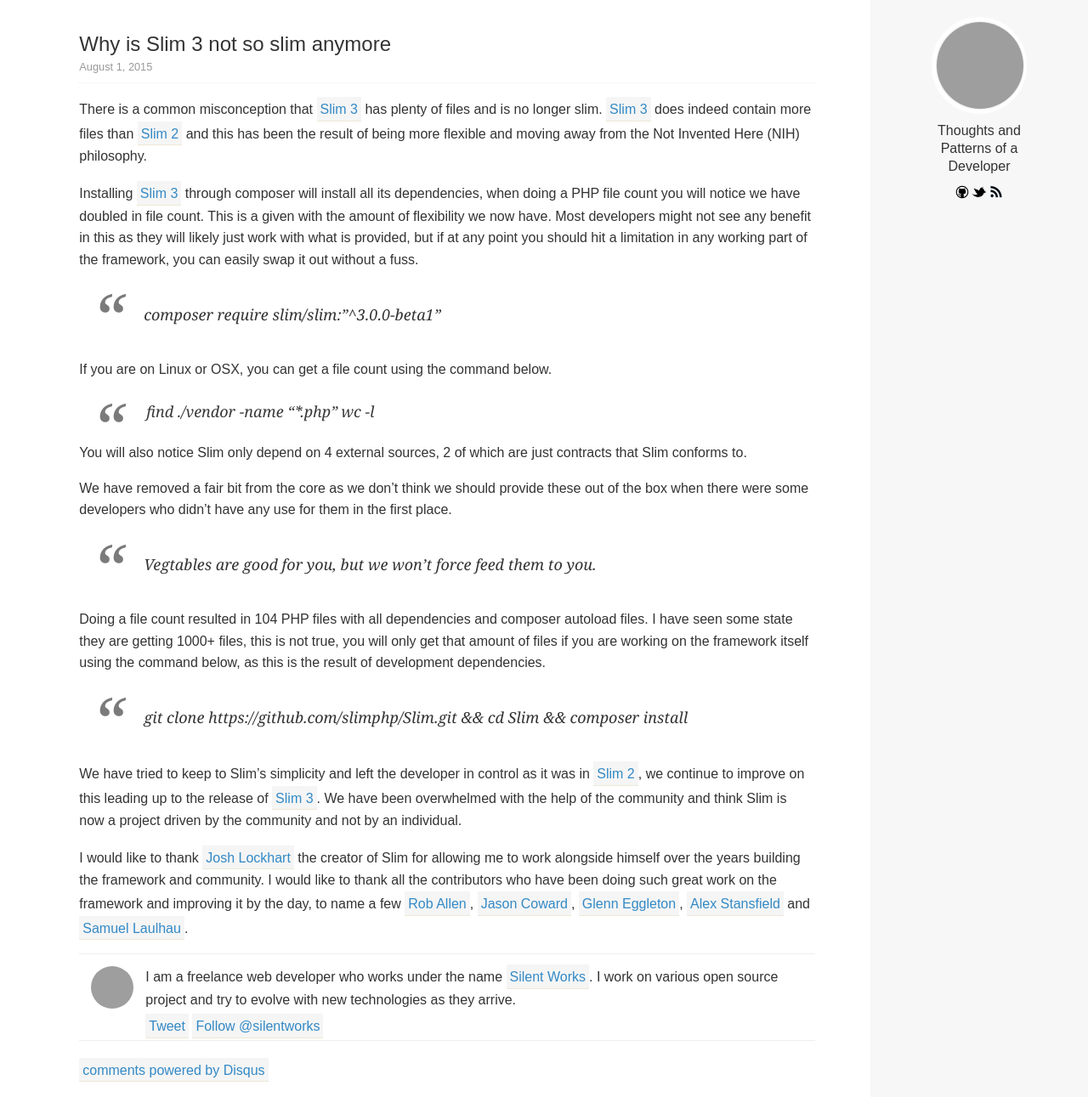
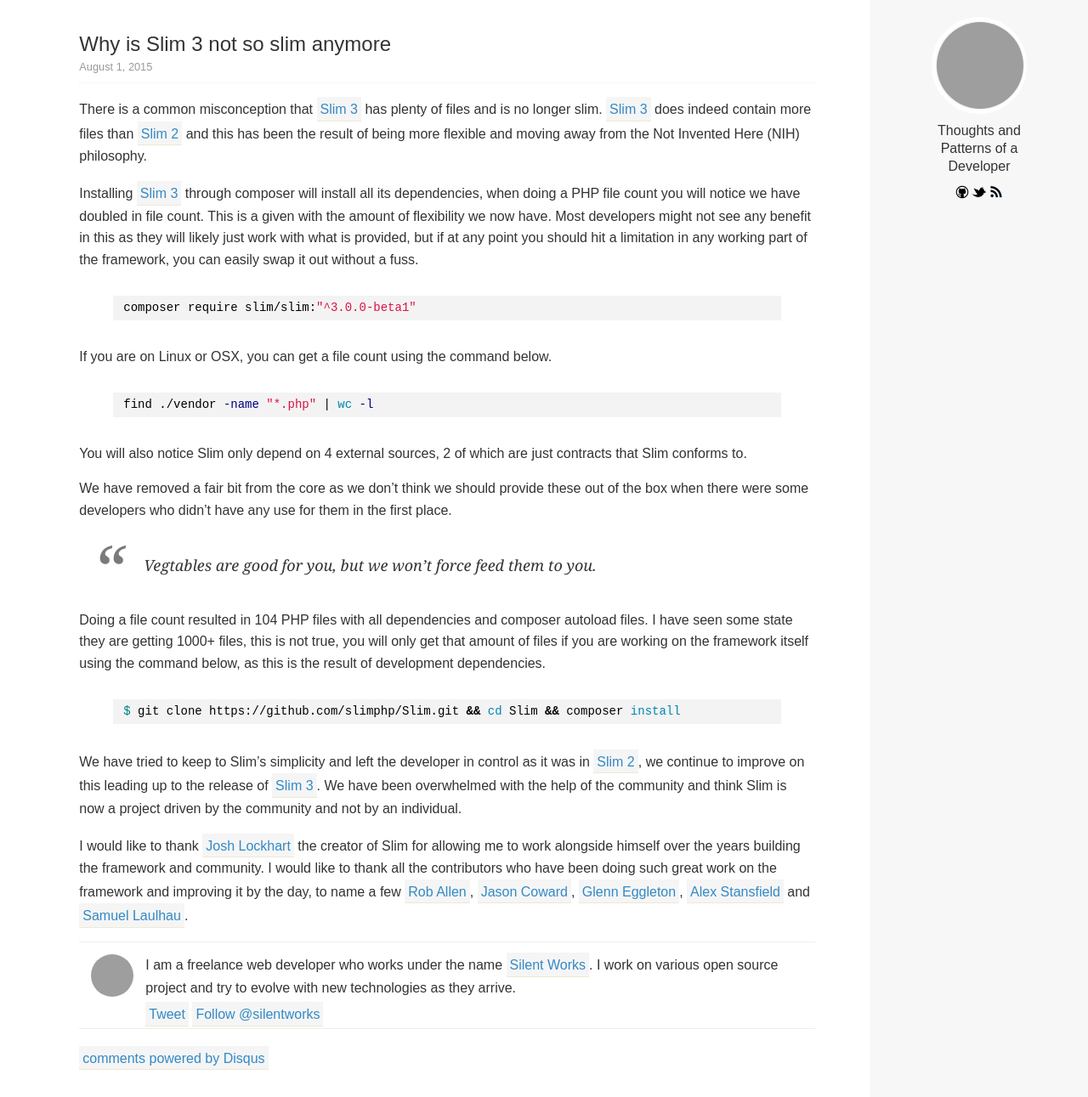
Before and after one commit to silentworks/thoughts, a Jekyll site: the page built from _posts/2015-08-01-why-is-slim3-not-so-slim-anymore.md, in a window 1280 px wide and 1291 px high. Shown: the whole window at 85% size. Built offline with Jekyll 4.4.1, drawn with Linux system fonts in a browser that asks for light colours; Markdown is read by kramdown in place of the engine named in the settings; comment, search, counter and statistics services are not loaded; grey boxes are pictures that could not be loaded.

Commit message:
Update 2015-08-01-why-is-slim3-not-so-slim-anymore.md

```diff
--- a/_posts/2015-08-01-why-is-slim3-not-so-slim-anymore.md
+++ b/_posts/2015-08-01-why-is-slim3-not-so-slim-anymore.md
@@ -10,11 +10,15 @@ There is a common misconception that [Slim 3][] has plenty of files and is no lo
 
 Installing [Slim 3][] through composer will install all its dependencies, when doing a PHP file count you will notice we have doubled in file count. This is a given with the amount of flexibility we now have. Most developers might not see any benefit in this as they will likely just work with what is provided, but if at any point you should hit a limitation in any working part of the framework, you can easily swap it out without a fuss.
 
-> composer require slim/slim:"^3.0.0-beta1"
+{% highlight bash %}
+composer require slim/slim:"^3.0.0-beta1"
+{% endhighlight %}
 
 If you are on Linux or OSX, you can get a file count using the command below.
 
-> find ./vendor -name "*.php" | wc -l
+{% highlight bash %}
+find ./vendor -name "*.php" | wc -l
+{% endhighlight %}
 
 You will also notice Slim only depend on 4 external sources, 2 of which are just contracts that Slim conforms to.
 
@@ -24,7 +28,9 @@ We have removed a fair bit from the core as we don't think we should provide the
 
 Doing a file count resulted in 104 PHP files with all dependencies and composer autoload files. I have seen some state they are getting 1000+ files, this is not true, you will only get that amount of files if you are working on the framework itself using the command below, as this is the result of development dependencies.
 
-> git clone https://github.com/slimphp/Slim.git && cd Slim && composer install
+{% highlight bash %}
+$ git clone https://github.com/slimphp/Slim.git && cd Slim && composer install
+{% endhighlight %}
 
 We have tried to keep to Slim's simplicity and left the developer in control as it was in [Slim 2][], we continue to improve on this leading up to the release of [Slim 3][]. We have been overwhelmed with the help of the community and think Slim is now a project driven by the community and not by an individual.
 
```
